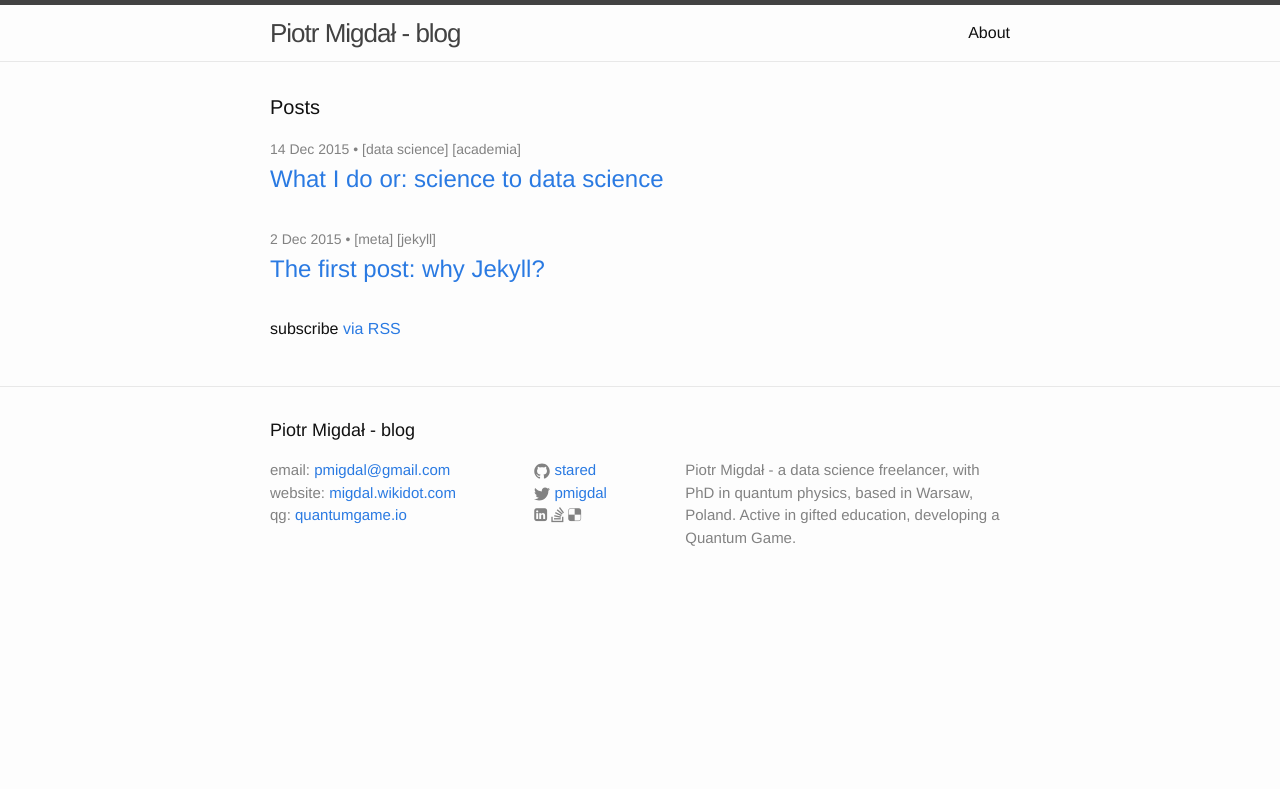
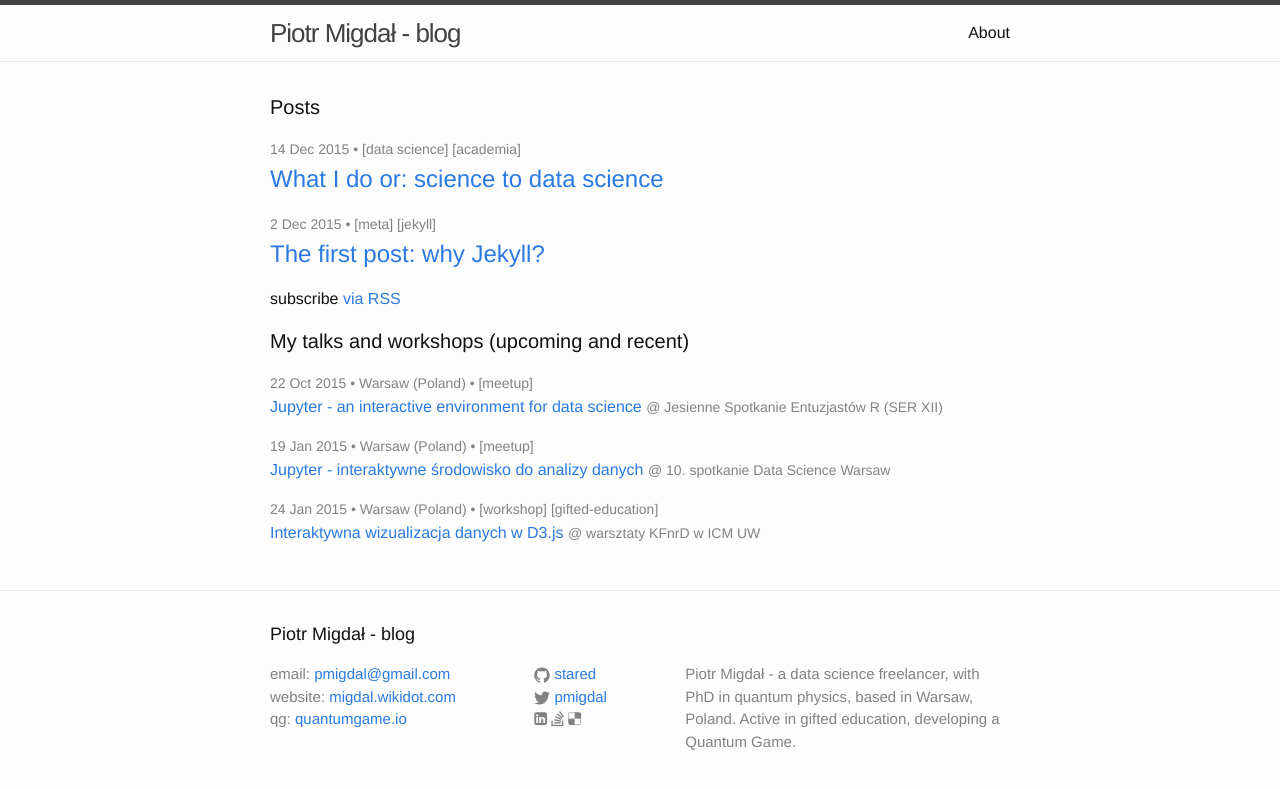
Before and after one commit to stared/jekyll-blog-pre-2022, a Jekyll site: the page built from index.html, in a window 1280 px wide. Shown: the top 789 px of the page. Built offline with Jekyll 4.4.1, drawn with Linux system fonts in a browser that asks for light colours; nearby versions of some CDN libraries.

Commit message:
feature: my upcoming talks and workshops (from yaml)

```diff
--- /dev/null
+++ b/_data/events.yaml
@@ -0,0 +1,20 @@
+- talk:  Jupyter - an interactive environment for data science
+  event: Jesienne Spotkanie Entuzjastów R (SER XII)
+  href:  https://github.com/mi2-warsaw/SER/tree/master/SER_XII/piotr_migdal_jupyter_notebook
+  place: Warsaw (Poland)
+  date:  2015-10-22
+  tags:  [meetup]
+
+- talk:  Jupyter - interaktywne środowisko do analizy danych
+  event: 10. spotkanie Data Science Warsaw
+  href:  https://github.com/mi2-warsaw/SER/tree/master/SER_XII/piotr_migdal_jupyter_notebook
+  place: Warsaw (Poland)
+  date:  2015-01-19
+  tags:  [meetup]
+
+- talk:  Interaktywna wizualizacja danych w D3.js
+  event: warsztaty KFnrD w ICM UW
+  href:  http://fundusz.org/program/warsztaty-i-obozy/516-oferta-zajec-w-tym-roku-szkolnym
+  place: Warsaw (Poland)
+  date:  2015-01-24
+  tags:  [workshop, gifted-education]
--- a/_sass/_layout.scss
+++ b/_sass/_layout.scss
@@ -180,7 +180,16 @@
     list-style: none;
 
     > li {
-        margin-bottom: $spacing-unit;
+        margin-bottom: $spacing-unit / 2;
+    }
+}
+
+.event-list {
+    margin-left: 0;
+    list-style: none;
+
+    > li {
+        margin-bottom: $spacing-unit / 2;
     }
 }
 
--- a/index.html
+++ b/index.html
@@ -26,4 +26,25 @@ layout: default
 
   <p class="rss-subscribe">subscribe <a href="{{ "/feed.xml" | prepend: site.baseurl }}">via RSS</a></p>
 
+  <h1 class="page-heading">My talks and workshops (upcoming and recent)</h1>
+
+  <ul class="event-list">
+  {% for event in site.data.events %}
+    <li>
+      <span class="post-meta">
+        {{ event.date | date: "%-d %b %Y" }}
+        •
+        {{ event.place}}
+        •
+        {% for tag in event.tags %}
+          <span>[{{ tag }}]</span>
+        {% endfor %}
+      </span>
+      <br>
+      <a href="{{ event.href }}">{{ event.talk }}</a>
+      <span class="post-meta">@ {{ event.event}}</span>
+    </li>
+  {% endfor %}
+  </ul>
+
 </div>
```
